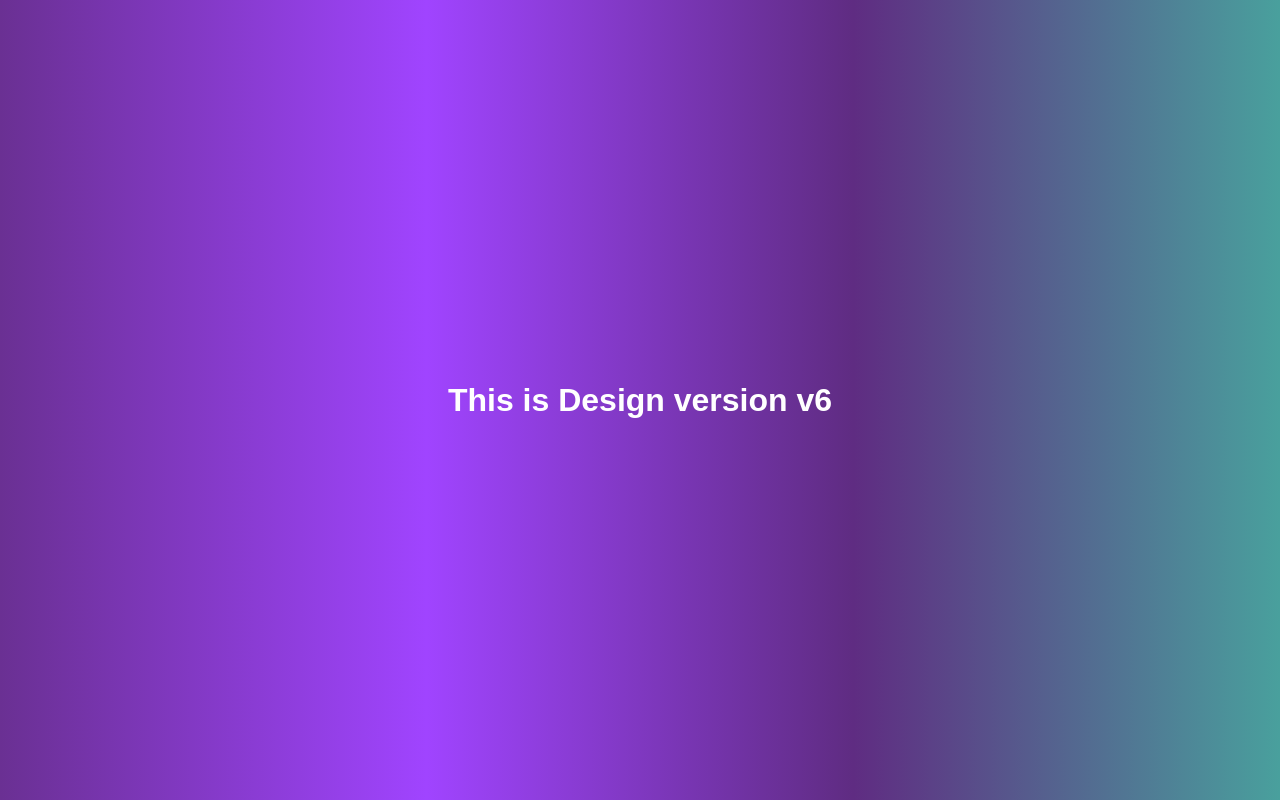
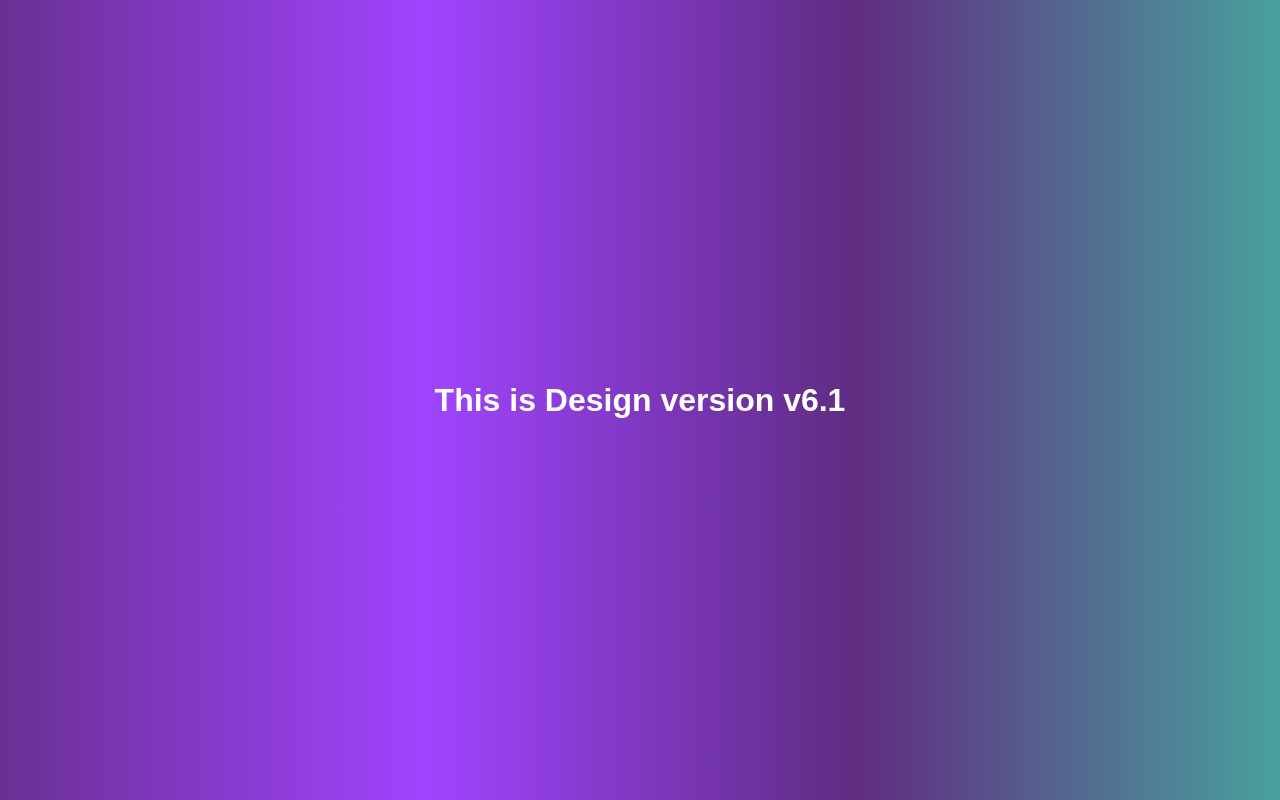
Before and after one commit to khantabassum/myrepo, a plain HTML site: page index.html in a window 1280 px wide. Drawn offline with Linux system fonts and the light colour scheme.

Commit message:
changed the version to 6.1

```diff
--- a/index.html
+++ b/index.html
@@ -8,6 +8,6 @@
     <title>Document</title>
 </head>
 <body>
-    <h1>This is Design version v6</h1>
+    <h1>This is Design version v6.1</h1>
 </body>
 </html>
```
